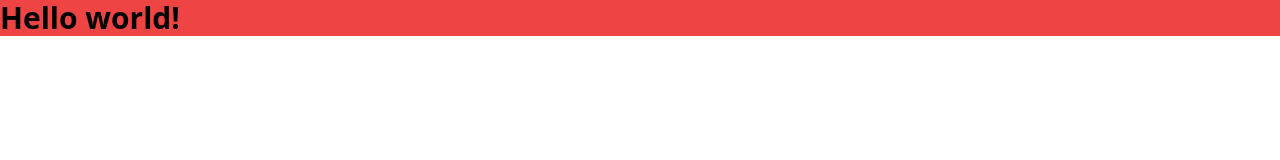
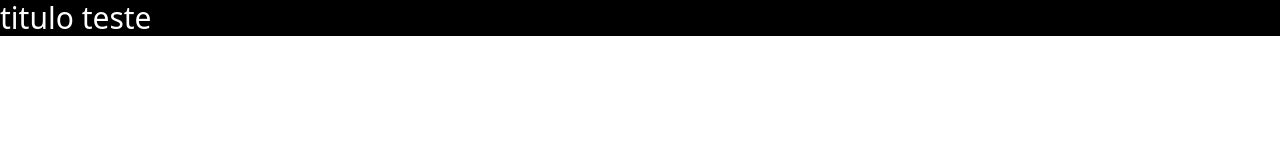
Before and after one commit to daviPeter07/Technical-Support, a plain HTML site: page index.html in a window 1280 px wide. Drawn offline with nearby package versions, Linux system fonts and the light colour scheme.

Commit message:
feat: add estrutura base

```diff
--- a/index.html
+++ b/index.html
@@ -8,10 +8,10 @@
   <link rel="stylesheet" href="src/style/style.css">
 </head>
 <body>
-  <header class="bg-red-50">
-    <nav class="bg-red-500">
-      <h1 class="text-3xl font-bold">
-        Hello world!
+  <header>
+    <nav class="bg-black">
+      <h1 class="text-3xl text-white">
+        titulo teste
       </h1>
     </nav>
   </header>
```
Also changed, not shown: src/script/index.js (added).
